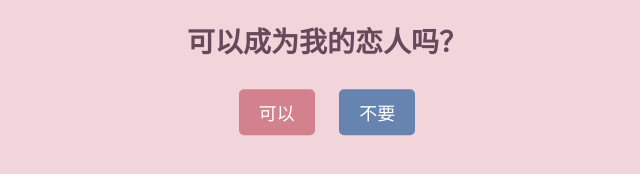
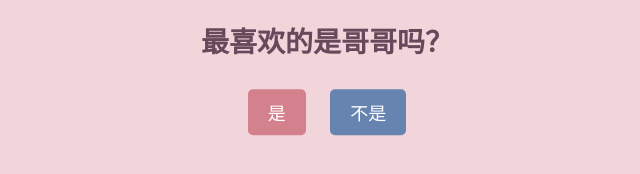
Before and after one commit to LU80832456/yaran520, a plain HTML site: page index.html in a window 1280 px wide. Shown: the part 404-578 px from the top of the page, without its empty margins (313-953 px from the left). Drawn offline with Linux system fonts and the light colour scheme.

Commit message:
Update index.html

```diff
--- a/index.html
+++ b/index.html
@@ -3,16 +3,16 @@
 <head>
     <meta charset="UTF-8">
     <meta name="viewport" content="width=device-width, initial-scale=1.0">
-    <title>可以成为我的恋人吗？</title>
+    <title>最喜欢的是哥哥吗？</title>
     <link rel="stylesheet" href="style.css">
 </head>
 <body>
     <div class="container">
         <img id="mainImage" src="images/heart.png" alt="爱心">
-        <h1 id="question">可以成为我的恋人吗？</h1>
+        <h1 id="question">最喜欢的是哥哥吗？</h1>
         <div class="buttons">
-            <button id="yes">可以</button>
-            <button id="no">不要</button>
+            <button id="yes">是</button>
+            <button id="no">不是</button>
         </div>
     </div>
 
```
